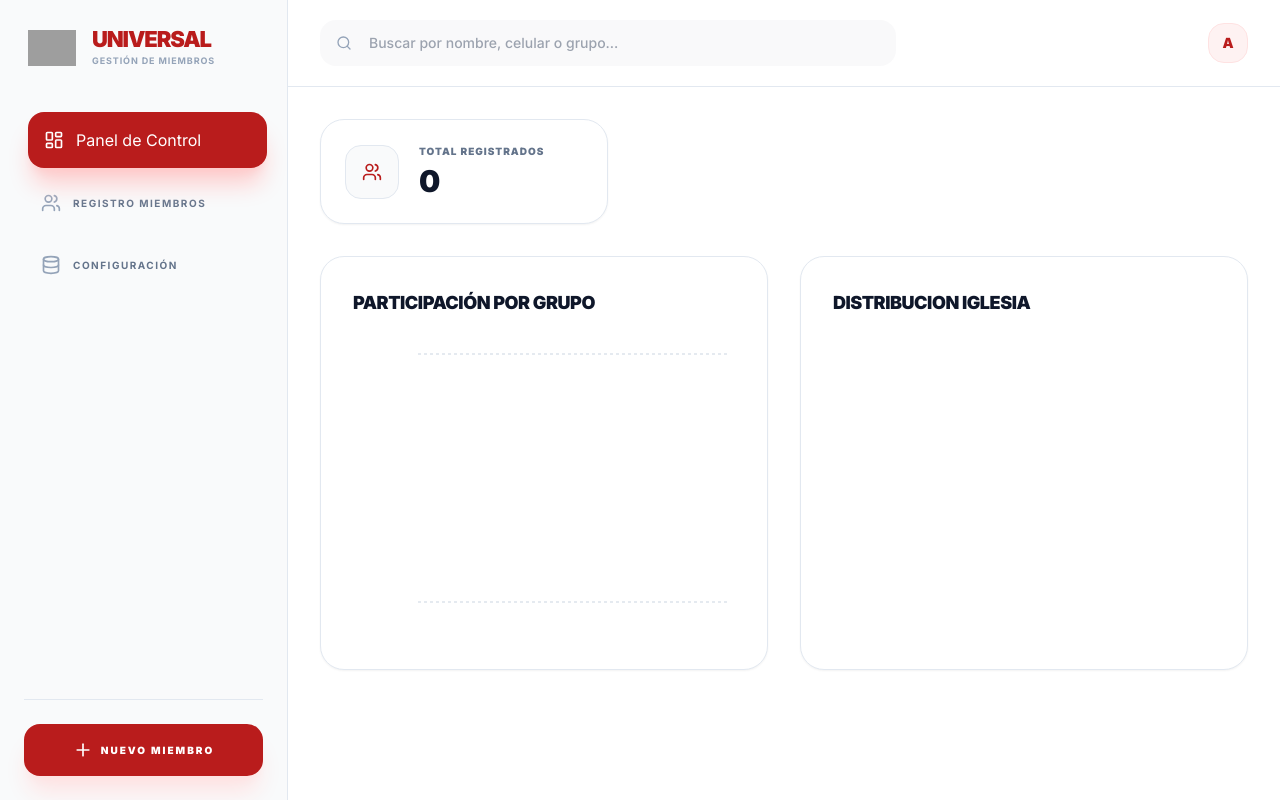
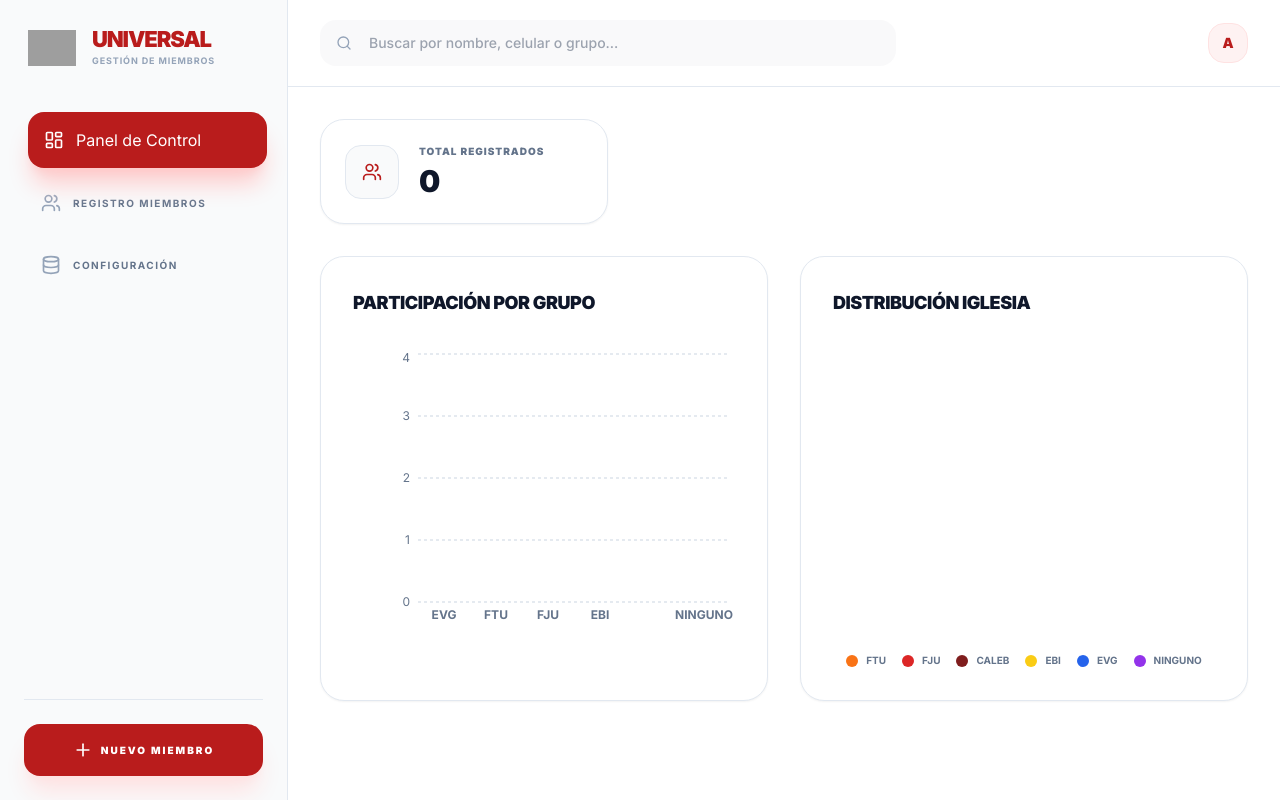
Before and after one commit to iurdcartagenacentro-ops/REGISTRO-DE-MIEMBROS, a React (Vite) app: page / in a window 1280 px wide. Built offline with nearby package versions, Linux system fonts and the light colour scheme; grey boxes are pictures that could not be loaded.

Commit message:
cambio de colores distibucion

```diff
--- a/components/Dashboard.tsx
+++ b/components/Dashboard.tsx
@@ -12,27 +12,42 @@ import {
   Pie,
   Cell
 } from 'recharts';
-import { Member } from '../types';
+import { Member, ChurchGroup } from '../types';
 import { ICONS, COLORS } from '../constants';
 
 interface DashboardProps {
   members: Member[];
 }
 
+const GROUP_COLORS: Record<string, string> = {
+  [ChurchGroup.FTU]: '#f97316',    // Naranja
+  [ChurchGroup.FJU]: '#dc2626',    // Rojo
+  [ChurchGroup.CALEB]: '#7f1d1d',  // Vino / Borgoña
+  [ChurchGroup.EBI]: '#facc15',    // Amarillo
+  [ChurchGroup.EVG]: '#2563eb',    // Azul
+  [ChurchGroup.NONE]: '#9333ea',   // Morado
+};
+
 const Dashboard: React.FC<DashboardProps> = ({ members }) => {
   const stats = useMemo(() => {
     const total = members.length;
     const groupCounts: Record<string, number> = {};
+
+    // Inicializar todos los grupos conocidos con 0 para que aparezcan en los gráficos aunque no tengan miembros
+    Object.values(ChurchGroup).forEach(group => {
+      groupCounts[group] = 0;
+    });
+
     members.forEach(m => {
       groupCounts[m.group] = (groupCounts[m.group] || 0) + 1;
     });
 
-    const groupData = Object.entries(groupCounts).map(([name, value]) => ({ name, value }));
+    const groupData = Object.entries(groupCounts)
+      .filter(([_, value]) => value >= 0) // Mantener todos para consistencia visual
+      .map(([name, value]) => ({ name, value }));
 
     return { total, groupData };
   }, [members]);
-
-  const PIE_COLORS = ['#b91c1c', '#dc2626', '#ef4444', '#f87171', '#fca5a5', '#fee2e2'];
 
   return (
     <div className="space-y-8">
@@ -49,26 +64,50 @@ const Dashboard: React.FC<DashboardProps> = ({ members }) => {
                 <CartesianGrid strokeDasharray="3 3" vertical={false} stroke="#cbd5e1" />
                 <XAxis dataKey="name" axisLine={false} tickLine={false} tick={{ fill: '#64748b', fontSize: 12, fontWeight: 700 }} />
                 <YAxis axisLine={false} tickLine={false} tick={{ fill: '#64748b', fontSize: 12 }} />
-                <Tooltip contentStyle={{ borderRadius: '16px', border: '1px solid #e2e8f0', boxShadow: '0 10px 15px -3px rgba(0, 0, 0, 0.1)', backgroundColor: '#fff' }} />
-                <Bar dataKey="value" fill="#b91c1c" radius={[6, 6, 0, 0]} />
+                <Tooltip
+                  cursor={{fill: '#f8fafc'}}
+                  contentStyle={{ borderRadius: '16px', border: '1px solid #e2e8f0', boxShadow: '0 10px 15px -3px rgba(0, 0, 0, 0.1)', backgroundColor: '#fff' }}
+                />
+                <Bar dataKey="value" radius={[6, 6, 0, 0]}>
+                  {stats.groupData.map((entry, index) => (
+                    <Cell key={`cell-bar-${index}`} fill={GROUP_COLORS[entry.name] || '#cbd5e1'} />
+                  ))}
+                </Bar>
               </BarChart>
             </ResponsiveContainer>
           </div>
         </div>
 
         <div className="bg-white p-8 rounded-3xl shadow-sm border border-slate-200">
-          <h3 className="text-lg font-black text-slate-900 mb-8 uppercase tracking-tight">DISTRIBUCION IGLESIA</h3>
+          <h3 className="text-lg font-black text-slate-900 mb-8 uppercase tracking-tight">DISTRIBUCIÓN IGLESIA</h3>
           <div className="h-72">
             <ResponsiveContainer width="100%" height="100%">
               <PieChart>
-                <Pie data={stats.groupData} cx="50%" cy="50%" innerRadius={70} outerRadius={100} paddingAngle={8} dataKey="value" stroke="none">
-                  {stats.groupData.map((_, index) => (
-                    <Cell key={`cell-${index}`} fill={PIE_COLORS[index % PIE_COLORS.length]} />
+                <Pie
+                  data={stats.groupData.filter(d => d.value > 0)}
+                  cx="50%"
+                  cy="50%"
+                  innerRadius={70}
+                  outerRadius={100}
+                  paddingAngle={8}
+                  dataKey="value"
+                  stroke="none"
+                >
+                  {stats.groupData.filter(d => d.value > 0).map((entry, index) => (
+                    <Cell key={`cell-pie-${index}`} fill={GROUP_COLORS[entry.name] || '#cbd5e1'} />
                   ))}
                 </Pie>
                 <Tooltip contentStyle={{ borderRadius: '16px', border: '1px solid #e2e8f0', boxShadow: '0 10px 15px -3px rgba(0, 0, 0, 0.1)', backgroundColor: '#fff' }} />
               </PieChart>
             </ResponsiveContainer>
+          </div>
+          <div className="mt-4 flex flex-wrap justify-center gap-4">
+            {Object.entries(GROUP_COLORS).map(([group, color]) => (
+              <div key={group} className="flex items-center gap-2">
+                <div className="w-3 h-3 rounded-full" style={{ backgroundColor: color }}></div>
+                <span className="text-[10px] font-bold text-slate-500 uppercase">{group}</span>
+              </div>
+            ))}
           </div>
         </div>
       </div>
```
